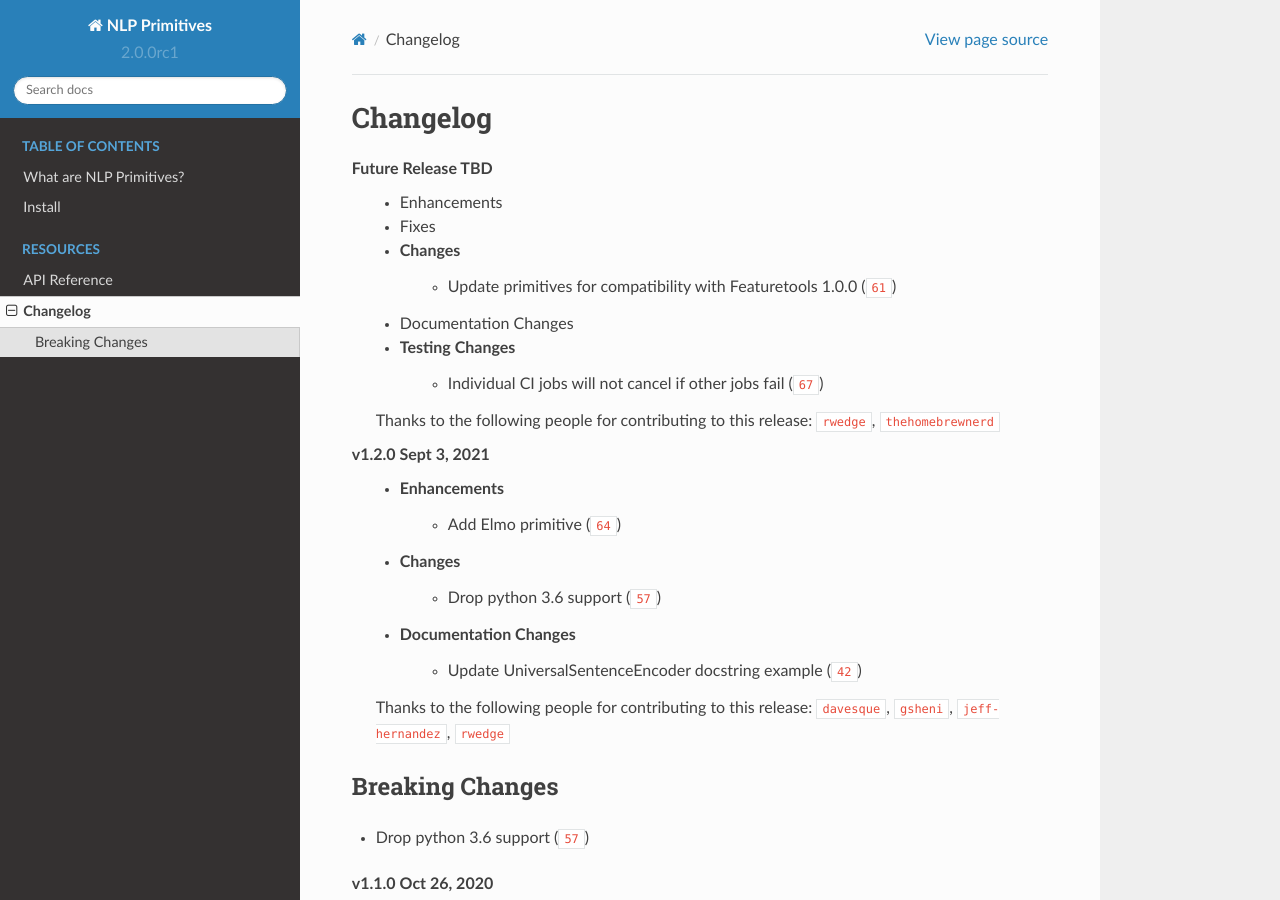
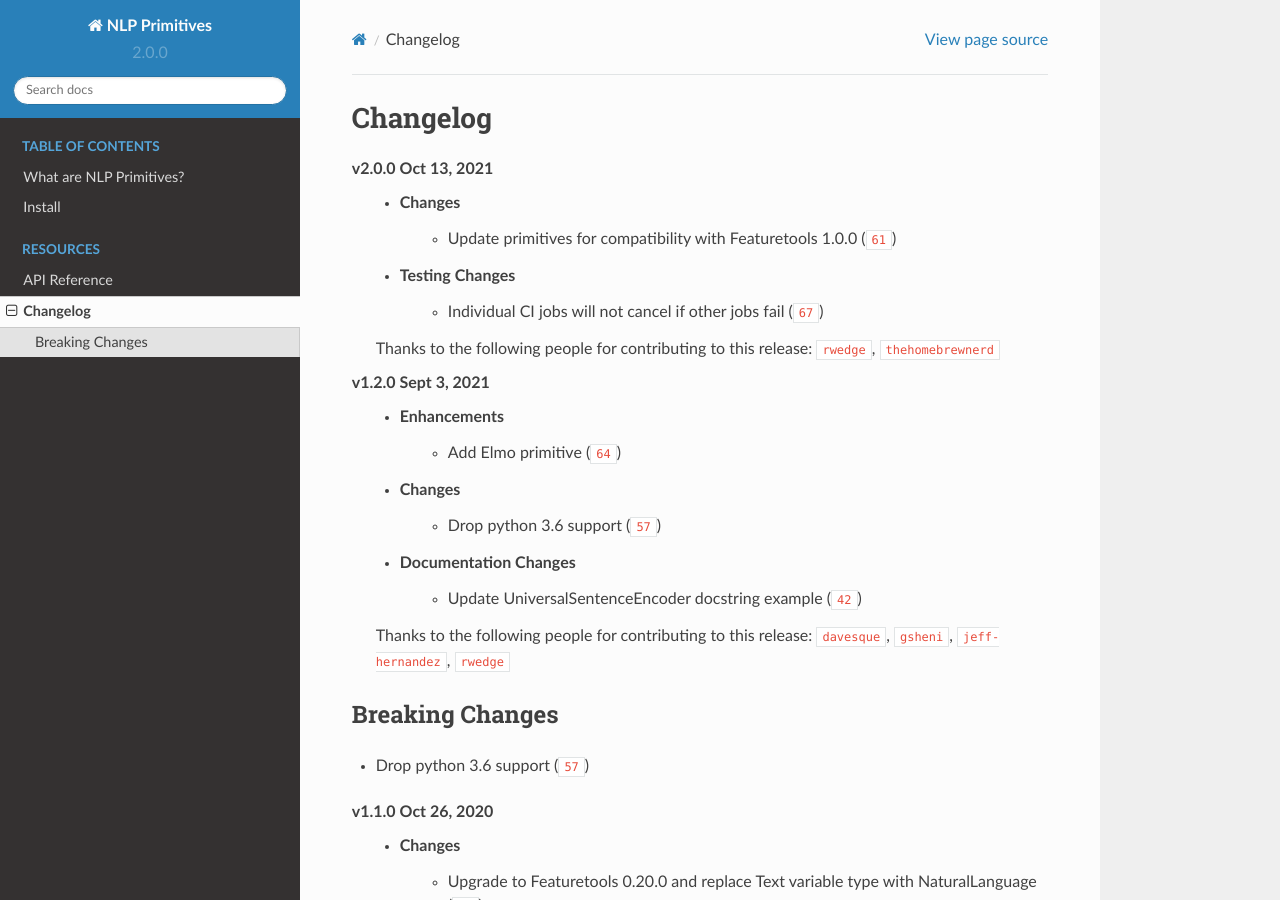
Before and after one commit to alteryx/nlp_primitives, a Sphinx documentation site: the page built from docs/source/changelog.rst, in a window 1280 px wide and 900 px high. Built offline with Sphinx 7.4.7 and the Read the Docs theme 2.0.0, drawn with Linux system fonts in a browser that asks for light colours; cross-references to code outside the pages are shown as plain code.

Commit message:
v2.0.0 (#69)
* v2.0.0

* add future release template

```diff
--- a/docs/source/changelog.rst
+++ b/docs/source/changelog.rst
@@ -1,12 +1,19 @@
 =========
 Changelog
 =========
-**Future Release** TBD
+.. **Future Release**
     * Enhancements
     * Fixes
     * Changes
+    * Documentation Changes
+    * Testing Changes
+
+.. Thanks to the following people for contributing to this release:
+
+
+**v2.0.0** Oct 13, 2021
+    * Changes
         * Update primitives for compatibility with Featuretools 1.0.0 (:pr:`61`)
-    * Documentation Changes
     * Testing Changes
         * Individual CI jobs will not cancel if other jobs fail (:pr:`67`)
 
--- a/nlp_primitives/__init__.py
+++ b/nlp_primitives/__init__.py
@@ -1,7 +1,7 @@
 # flake8: noqa
 import nltk.data
 
-__version__ = '2.0.0rc1'
+__version__ = '2.0.0'
 import pkg_resources
 
 from .diversity_score import DiversityScore
--- a/setup.py
+++ b/setup.py
@@ -16,7 +16,7 @@ extras_require = {
 
 setup(
     name='nlp_primitives',
-    version='2.0.0rc1',
+    version='2.0.0',
     author='Feature Labs, Inc.',
     author_email='support@featurelabs.com',
     classifiers=[
```
